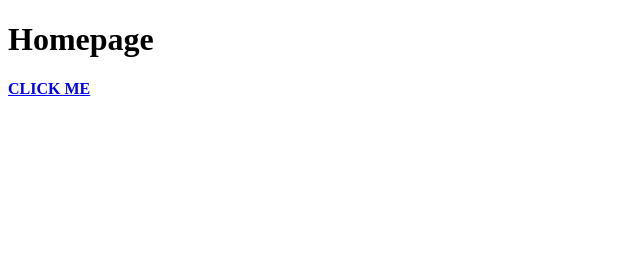
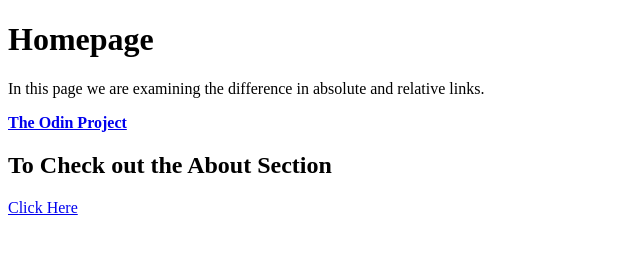
Before and after one commit to upwithtrees/TheOdinProject, a plain HTML site: page Lesson_Links_and_Images/index.html in a window 1280 px wide. Shown: the whole page, without its empty margins (0-640 px from the left). Drawn offline with Linux system fonts and the light colour scheme.

Commit message:
Added Relative Link

```diff
--- a/Lesson_Links_and_Images/index.html
+++ b/Lesson_Links_and_Images/index.html
@@ -8,7 +8,11 @@
 
 <body>
     <h1>Homepage</h1>
-    <a href="https://www.theodinproject.com/about" target="_blank" rel="noopener noreferrer"><b>CLICK ME</b></a>
+    <p>
+        In this page we are examining the difference in absolute and relative links.
+    </p>
+
+    <a href="https://www.theodinproject.com/about" target="_blank" rel="noopener noreferrer"><b>The Odin Project</b></a>
 
         <!-- The target=_blank makes the link open in a new tab. The noopener value prevents the opened link from gaining access to the
         web page from which it was opened. Similarly the noreferrer value prevents the opened link from knowing which webpage or resource
@@ -17,7 +21,10 @@
 
         <!-- the above href link is an absolute link -->
 
-
+    <h2> To Check out the About Section</h2>
+            <p>
+                <a href="about.html">Click Here</a>
+            </p>
 
 </body>
 </html>
```
Also changed, not shown: Lesson_Links_and_Images/about.html (added, +17 -0 lines).
